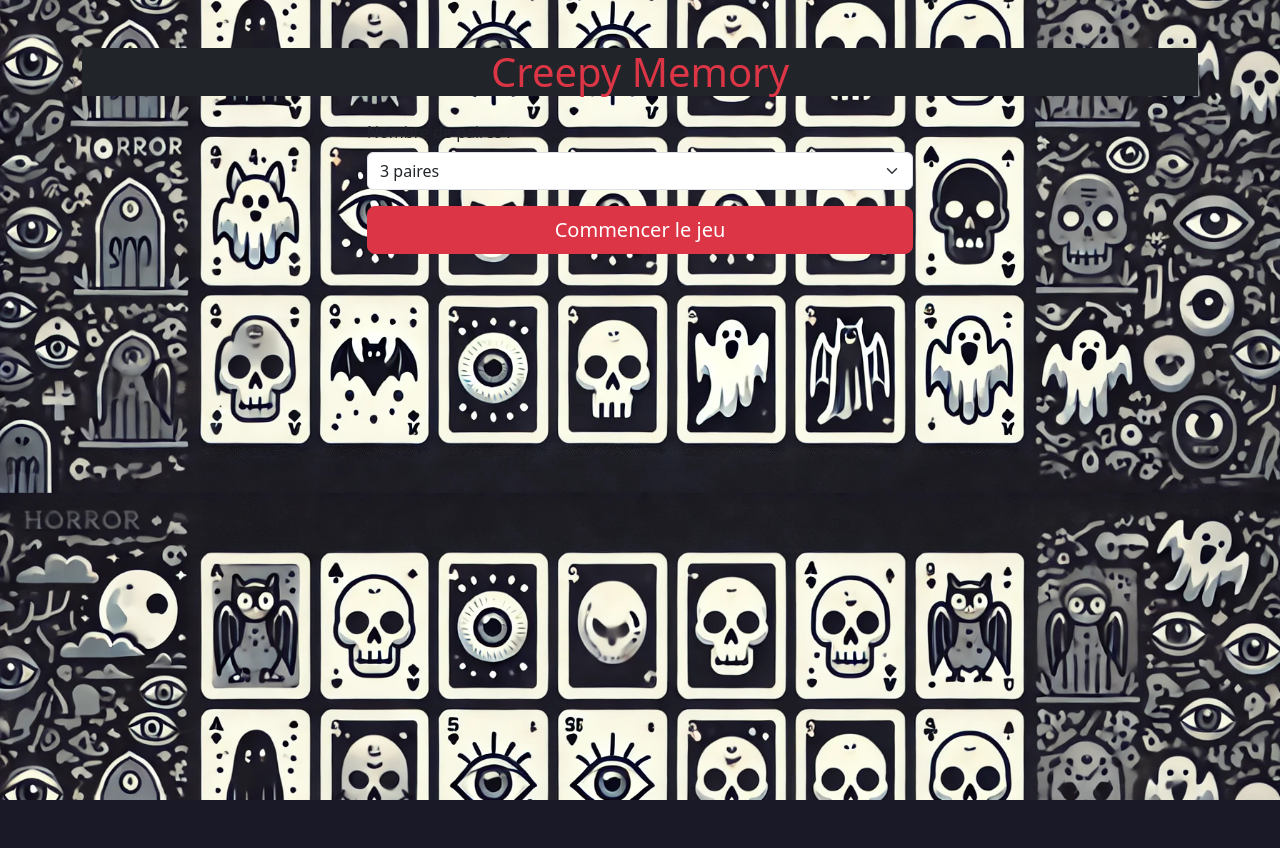
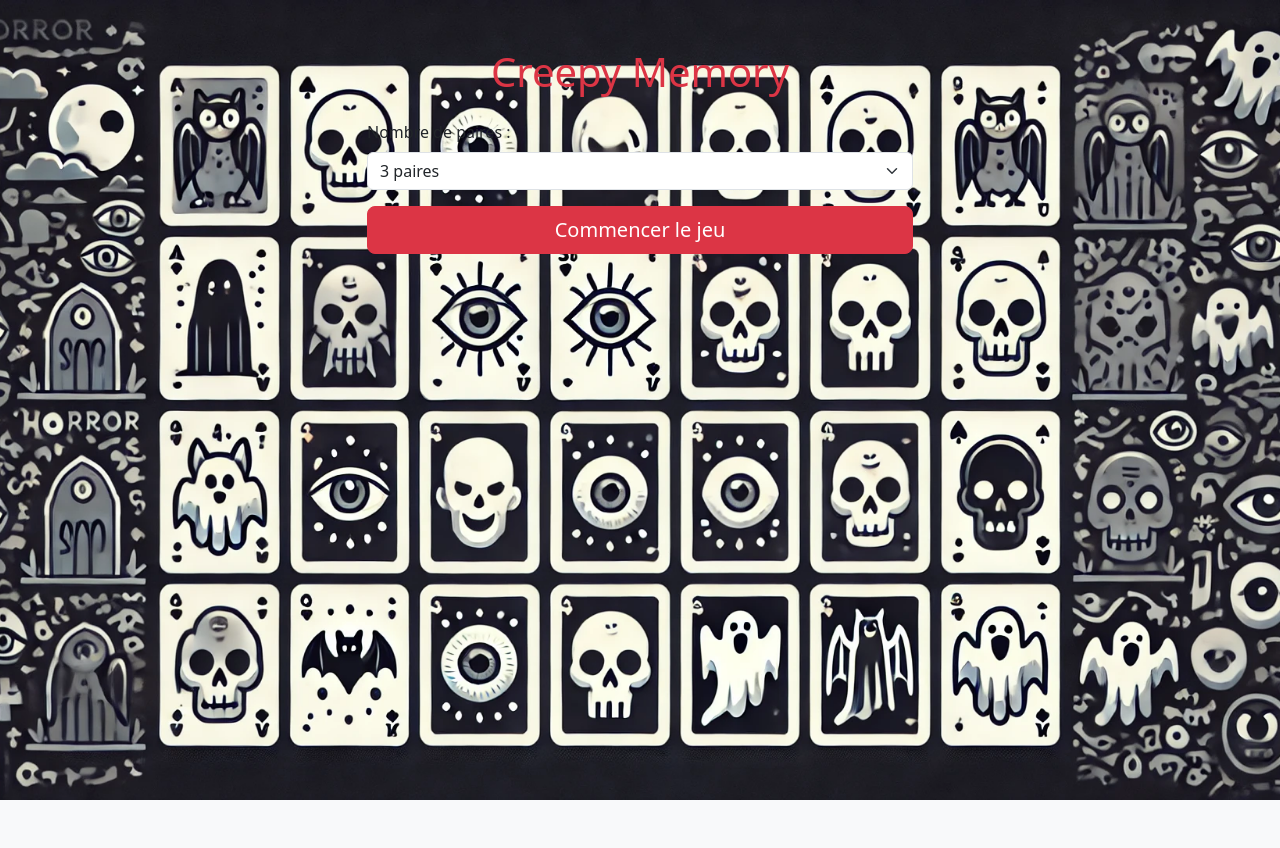
Before and after one commit to lucy-madec/memory, a PHP site: page / in a window 1280 px wide. Before the commit the page ends 800 px from the top, so only its background shows below. Run offline with PHP 8.4, Linux system fonts and the light colour scheme.

Commit message:
Took off the background of the h1 and center the background

```diff
--- a/css/styles.css
+++ b/css/styles.css
@@ -1,5 +1,16 @@
+body,
+html {
+    height: 100%;
+}
+
 body {
-    background: url('../assets/img/background.webp') center;
+    background: url('../assets/img/background.webp');
+    /* Full height */
+    height: 100%;
+
+    /* Center and scale the image nicely */
+    background-position: center;
+    background-repeat: no-repeat;
     background-size: cover;
 }
 
--- a/index.php
+++ b/index.php
@@ -35,7 +35,7 @@ if ($_SERVER['REQUEST_METHOD'] === 'POST') {
 <body class="bg-light">
 
     <div class="container mt-5">
-        <h1 class="text-center text-danger bg-dark">Creepy Memory</h1>
+        <h1 class="text-center text-danger">Creepy Memory</h1>
         <div class="row justify-content-center mt-4">
             <div class="col-md-6">
                 <form method="POST" action="index.php">
```
